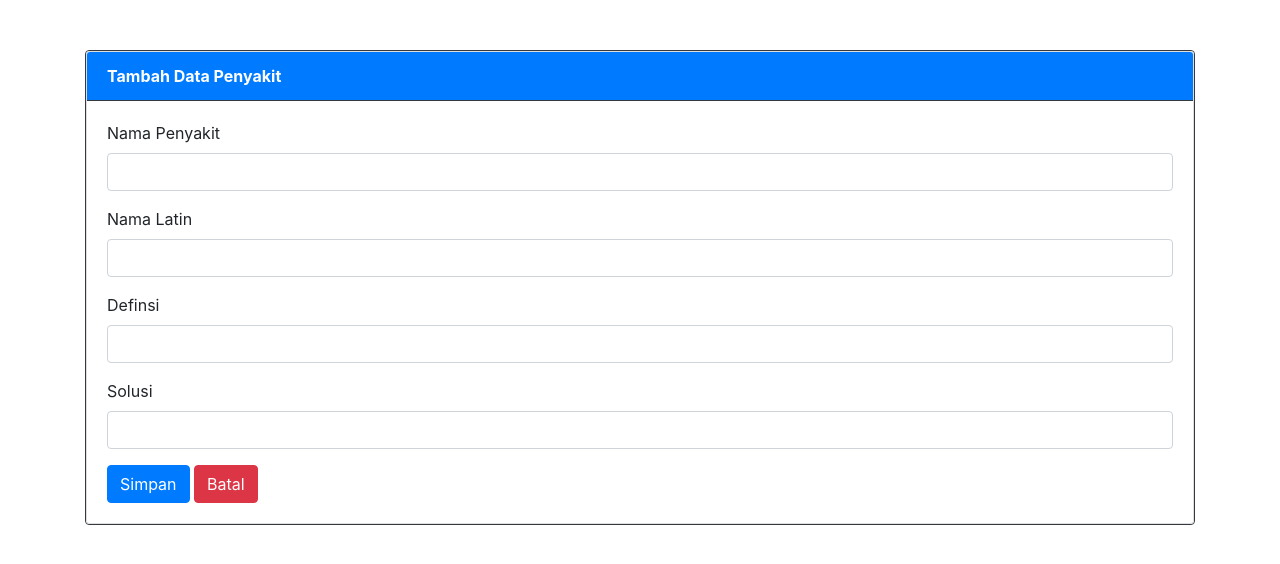
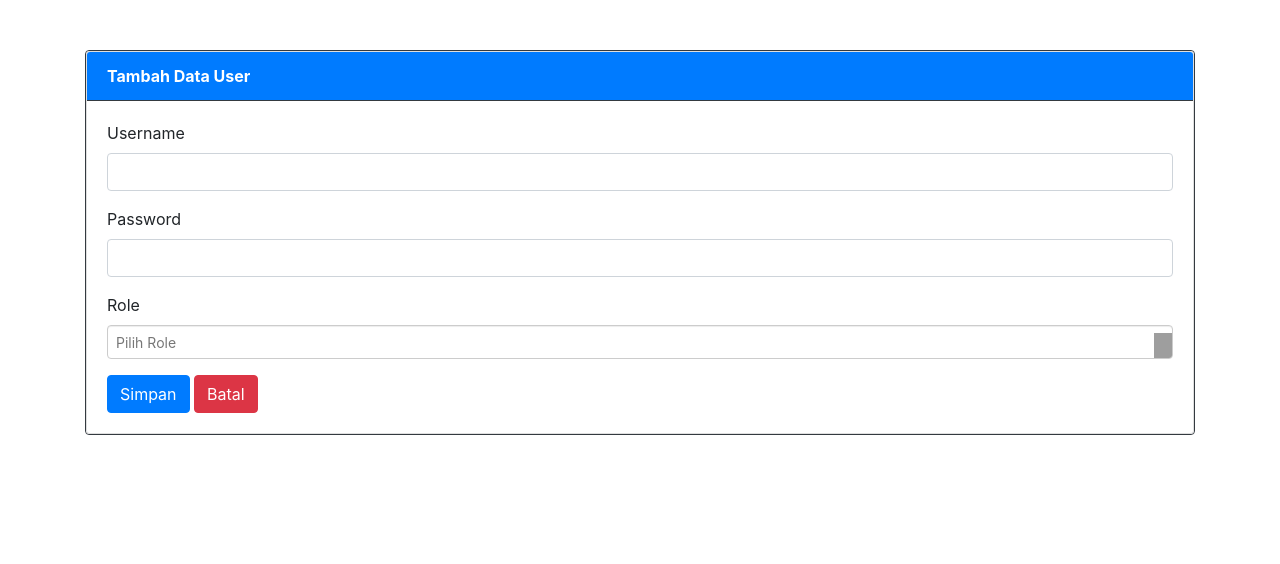
Before and after one commit to raiardia/penyakitayam.com, a PHP site: page /?page=user&action=tambah in a window 1280 px wide. Shown: the part 56-620 px from the top of the page. Run offline with PHP 8.4, Linux system fonts and the light colour scheme; grey boxes are pictures that could not be loaded.

Commit message:
menambahkan tambah user

```diff
--- a/index.php
+++ b/index.php
@@ -108,7 +108,7 @@ include "config.php";
 		if ($action==""){
 			include "tampil_user.php";
 		}elseif ($action=="tambah"){
-			include "tambah_penyakit.php";
+			include "tambah_user.php";
 		}elseif ($action=="update"){
 			include "update_penyakit.php";
 		}else{
--- /dev/null
+++ b/tambah_user.php
@@ -0,0 +1,53 @@
+<?php
+
+if(isset($_POST['simpan'])){
+
+    // Mengambil data dari form
+    $username = $_POST['username'];
+    $password = md5($_POST['password']);
+    $role = $_POST['role'];
+
+    // Proses simpan
+    $sql = "INSERT INTO tbl_user (id_user, username, password, role) VALUES (NULL, '$username', '$password', '$role')";
+    if ($conn->query($sql) === TRUE) {
+        header("Location:?page=user");
+        exit;
+    } else {
+        echo "Error: " . $sql . "<br>" . $conn->error;
+    }
+}
+?>
+
+
+
+<div class="row">
+    <div class="col-sm-12">
+        <form action="" method="POST">
+            <div class="card border-dark">
+                <div class="card">
+                    <div class="card-header bg-primary text-white border-dark"><strong>Tambah Data User</strong></div>
+                    <div class="card-body">
+                        <div class="form-group">
+                            <label for="">Username</label>
+                            <input type="text" class="form-control" name="username" maxlength="255" required>
+                        </div>
+                        <div class="form-group">
+                            <label for="">Password</label>
+                            <input type="password" class="form-control" name="password" maxlength="255" required>
+                        </div>
+                        <div class="form-group">
+                            <label for="">Role</label>
+                            <select class="form-control chosen" data-placeholder="Pilih Role" name="role" required>
+                                <option value=""></option>
+                                <option value="Admin">Admin</option>
+                                <option value="Pasien">Pasien</option>
+                            </select>
+                        </div>
+                        <input class="btn btn-primary" type="submit" name="simpan" value="Simpan">
+                        <a class="btn btn-danger" href="?page=user">Batal</a>
+                    </div>
+                </div>
+            </div>
+        </form>
+    </div>
+</div>
```
